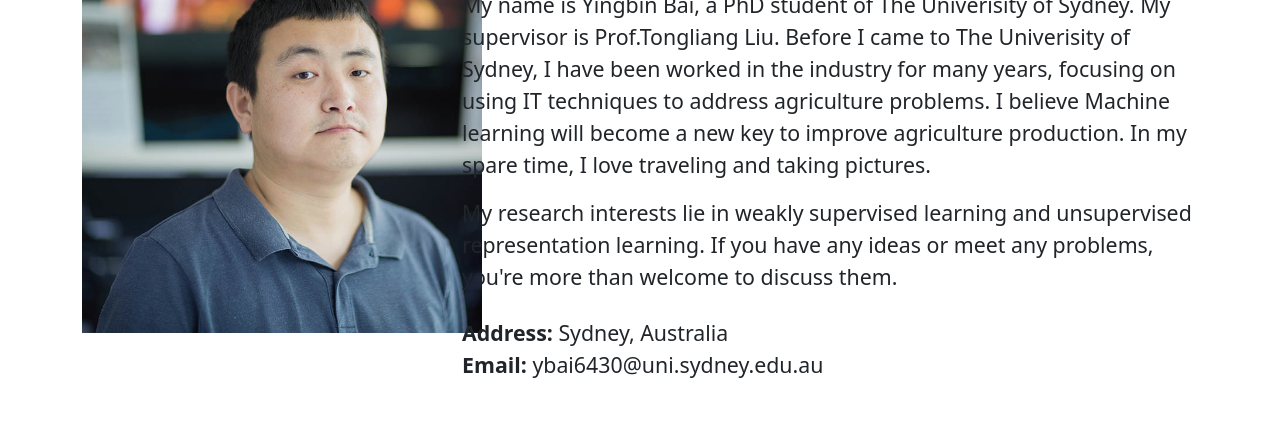
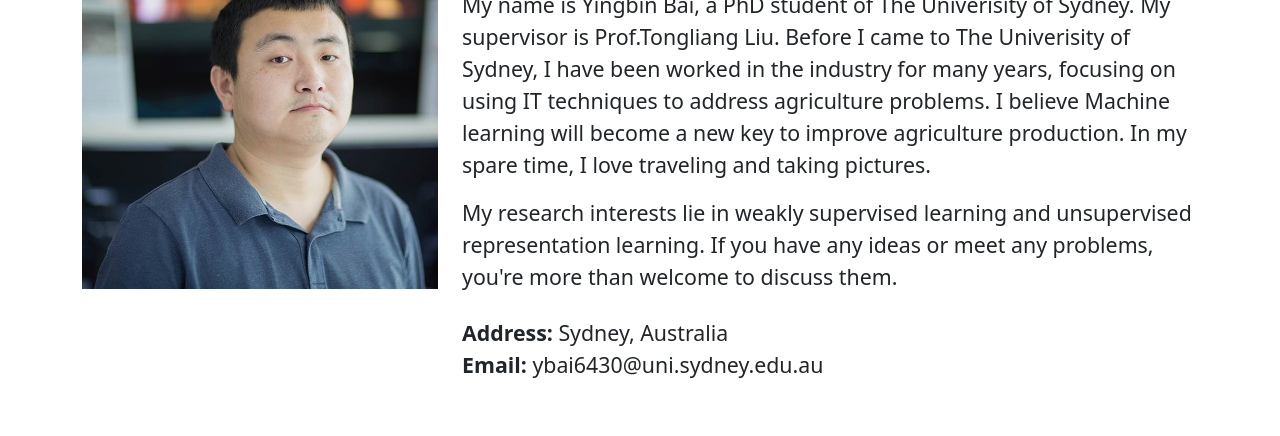
Before and after one commit to bybeye/bybeye.github.io, a plain HTML site: page index.html in a window 1280 px wide. Shown: the part 198-634 px from the top of the page. Drawn offline with Linux system fonts and the light colour scheme.

Commit message:
Add files via upload
fix image bug

```diff
--- a/home.css
+++ b/home.css
@@ -28,3 +28,8 @@
   color:  red;
   font-weight:  600;
 }
+
+.left-image{
+  max-width: 100%;
+  height: auto;
+}
--- a/index.html
+++ b/index.html
@@ -12,26 +12,21 @@
     <link href="home.css" rel="stylesheet">
   </head>
   <body>
-
-
-
-
-
     <div class="container">
       <div class="head-container">
          <h1>Yingbin Bai</h1>
          <hr>
       </div>
       <div class="row d-flex no-gutters">
-          <div class="col-md-4 col-lg-4 d-flex">
-              <img src="images/Yingbin.png" width="400" height="400"/>
+          <div class="col-lg-4">
+              <img class="left-image" src="images/Yingbin.png" with="100%"/>
           </div>
-          <div class="col-md-8 col-lg-8 pl-md-7 py-7">
-            <div class="row justify-content-start pb-3">
-              <div class="col-md-12 heading-section ftco-animate fadeInUp ftco-animated">
+          <div class="col-lg-8">
+            <div class="row">
+              <div>
                 <h1 class="big">About me</h1>
                 <div class="personal-desc">
-              <p >My name is Yingbin Bai, a PhD student of The Univerisity of Sydney. My supervisor is Prof.Tongliang Liu. Before I came to The Univerisity of Sydney, I have been worked in the industry for many years, focusing on using IT techniques to address agriculture problems. I believe Machine learning will become a new key to improve agriculture production. In my spare time, I love traveling and taking pictures.</p>
+                  <p>My name is Yingbin Bai, a PhD student of The Univerisity of Sydney. My supervisor is Prof.Tongliang Liu. Before I came to The Univerisity of Sydney, I have been worked in the industry for many years, focusing on using IT techniques to address agriculture problems. I believe Machine learning will become a new key to improve agriculture production. In my spare time, I love traveling and taking pictures.</p>
 
                   <p>My research interests lie in weakly supervised learning and unsupervised representation learning. If you have any ideas or meet any problems, you're more than welcome to discuss them.</p>
                   <ul class="mt-4 px-md-0 px-2">
```
Lines whose indentation alone changed are shown as unchanged.
